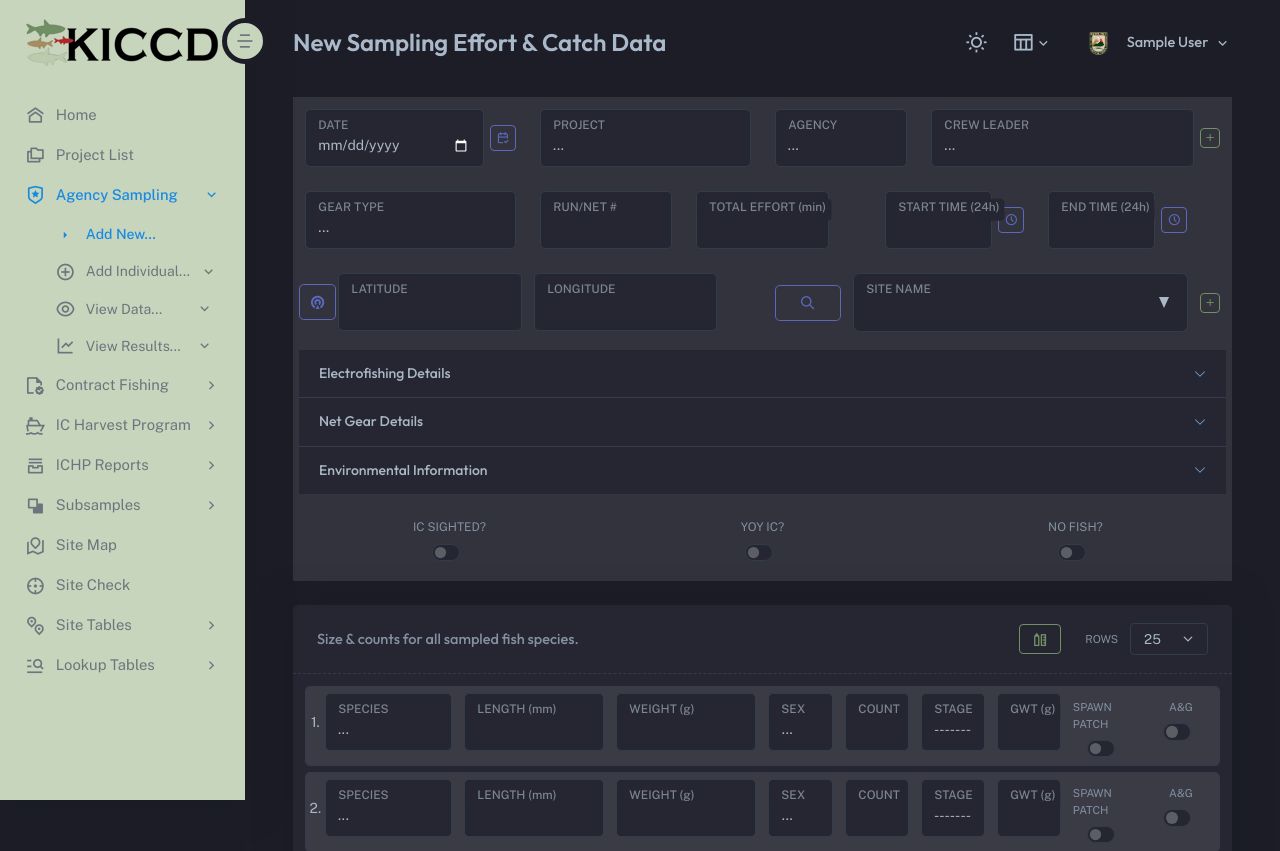
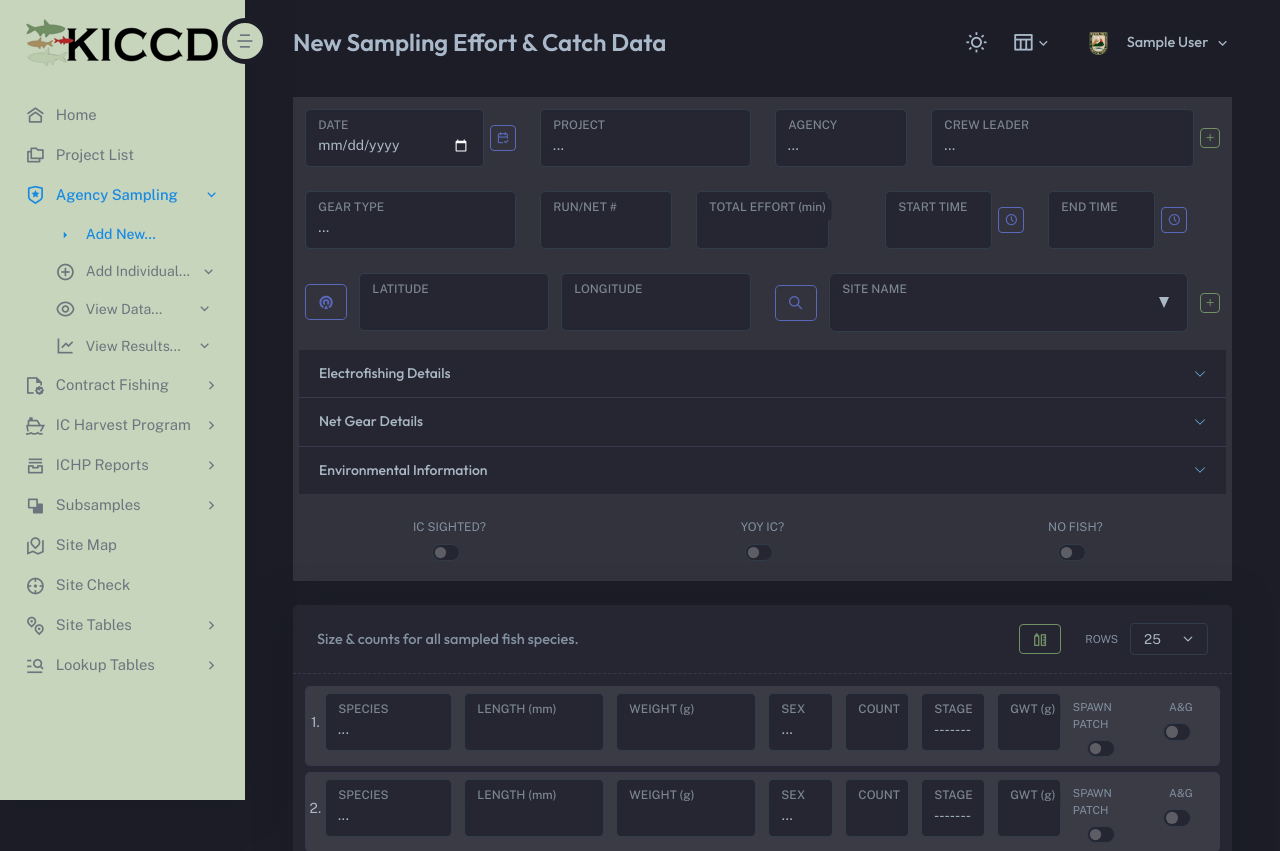
Before and after one commit to FishDev223/KICCD_DJ, a Django app: page /sampling/combined-add/ in a window 1280 px wide. Shown: the top 851 px of the page. Run offline with Django 5.2, Linux system fonts and the light colour scheme; the visitor is signed in with stand-in values (Sample User, id 1); data that the repository does not hold is empty; some libraries are stand-ins or nearby versions.

Commit message:
layout improvements - Railway

```diff
--- a/kiccd_app/templates/kiccd_app/pages/ic-combined-form.html
+++ b/kiccd_app/templates/kiccd_app/pages/ic-combined-form.html
@@ -57,7 +57,7 @@
                 </div>
 
             </div>-->
-            <div class="card-body">
+            <div class="card-body flex-grow-1">
                 <!-- Row 1: Date / Project / Agency / Crew Lead -->
                 <div class="row g-0 mb-md-0 mb-2">
                     <div class="col-md-3 p-md-2 p-2 mb-0 bg-dark bg-opacity-10">
@@ -143,7 +143,8 @@
                             <div class="col-6 p-md-2 p-2">
                                 <div class="form-floating">
                                     {{ event_form.effort_min }}
-                                    <label for="id_effort_min" class="form-label">TOTAL EFFORT (min)</label>
+                                    <label for="id_effort_min" class="d-none d-md-block form-label">TOTAL EFFORT (min)</label>
+                                    <label for="id_effort_min" class="d-md-none form-label">EFFORT (min)</label>
                                 </div>
                                 {% if event_form.effort_min.errors %}
                                     <div class="text-danger small">{{ event_form.effort_min.errors|striptags }}</div>
@@ -157,8 +158,9 @@
                                 <div class="d-flex gap-1 align-items-center">
                                     <div class="form-floating flex-grow-1">
                                         {{ event_form.start_time }}
-                                        <label for="id_start_time" class="form-label">START TIME (24h)</label>
-                                    </div>
+                                        <label for="id_start_time" class="form-label">START TIME</label>
+                                    </div>
+                                    <div class="d-none d-md-block">
                                         <button type="button" class="btn btn-outline-secondary btn-sm p-2"
                                                 title="Current time - Effort (min)"
                                                 style="height:25px;width:25px;min-width:25px;font-size:0.85rem;"
@@ -166,6 +168,7 @@
                                             <i class="ti ti-clock"></i>
                                         </button>
                                     </div>
+                                </div>
                                 {% if event_form.start_time.errors %}
                                     <div class="text-danger small">{{ event_form.start_time.errors|striptags }}</div>
                                 {% endif %}
@@ -174,8 +177,9 @@
                                 <div class="d-flex gap-1 align-items-center">
                                     <div class="form-floating flex-grow-1">
                                         {{ event_form.end_time }}
-                                        <label for="id_end_time" class="form-label">END TIME (24h)</label>
-                                    </div>
+                                        <label for="id_end_time" class="form-label">END TIME</label>
+                                    </div>
+                                    <div class="d-none d-md-block">
                                         <button type="button" class="btn btn-outline-secondary btn-sm p-2"
                                                 title="Current local time"
                                                 style="height:25px;width:25px;min-width:25px;font-size:0.85rem;"
@@ -183,6 +187,7 @@
                                             <i class="ti ti-clock"></i>
                                         </button>
                                     </div>
+                                </div>
                                 {% if event_form.end_time.errors %}
                                     <div class="text-danger small">{{ event_form.end_time.errors|striptags }}</div>
                                 {% endif %}
@@ -193,27 +198,22 @@
 
                 <!-- Row 3: GPS / Lat / Lng / Site -->
                 <div class="row g-0 mb-md-0 mb-2">
-                    <div class="col-md-6 bg-dark bg-opacity-10">
-                        <div class="row g-0 ms-0 me-0">
-                            <div class="col-md-1 col-2 d-flex align-items-center ps-md-1 pe-md-2 pb-md-2 pb-2 pt-md-2 pt-2 ps-2 pe-2">
+                    <div class="col-md-6 p-md-2 p-2 bg-dark bg-opacity-10">
+                        <div class="d-flex gap-md-2 gap-sm-1 align-items-center">
                             <button id="eventMyLocationBtn" type="button"
-                                        class="btn btn-outline-secondary w-sm-100"
+                                    class="btn btn-outline-secondary px-2 py-2"
                                     style="height:36px;min-width:25px;font-size:1.00rem;"
                                     title="Use my location">
                                 <i class="ri ri-gps-fill"></i>
                             </button>
-                            </div>
-                            <div class="col-md-5 col-5 ps-md-1 ps-0 pb-md-2 pt-2 pe-md-1 pe-1">
-                                <div class="form-floating">
+                            <div class="form-floating flex-grow-1">
                                 {{ event_form.latitude }}
                                 <label for="id_latitude" class="form-label">LATITUDE</label>
                             </div>
                             {% if event_form.latitude.errors %}
                                 <div class="text-danger small">{{ event_form.latitude.errors|striptags }}</div>
                             {% endif %}
-                            </div>
-                            <div class="col-md-5 col-5 ps-md-1 ps-0 pb-md-2 pb-2 pt-2 pe-md-1 pe-1">
-                                <div class="form-floating">
+                            <div class="form-floating flex-grow-1">
                                 {{ event_form.longitude }}
                                 <label for="id_longitude" class="form-label">LONGITUDE</label>
                             </div>
@@ -222,10 +222,9 @@
                             {% endif %}
                         </div>
                     </div>
-                    </div>
                     <div class="col-md-6 p-md-2 p-2 bg-dark bg-opacity-10">
-                        <div class="d-flex gap-2 align-items-center">
-                            <button type="button" class="btn btn-outline-secondary px-3 py-2" id="siteLookupBtn"
+                        <div class="d-flex gap-md-2 gap-sm-1 align-items-center">
+                            <button type="button" class="btn btn-outline-secondary px-2 py-2" id="siteLookupBtn"
                                     title="Find nearest site..."
                                     style="height:36px;min-width:25px;font-size:1.00rem;">
                                 <i class="ti ti-search"></i>
@@ -537,7 +536,7 @@
         <!-- ================================================================== -->
         <!-- CARD 2 — CATCH FORMSET                                             -->
         <!-- ================================================================== -->
-        <div class="card col-md-12 mt-3">
+        <div class="card col-md-12 mt-3 flex-grow-1">
             <div class="card-header border-bottom border-dashed d-flex justify-content-between align-items-center">
                 <div>
                     <h5 class="d-none d-md-block text-muted mb-0">Size & counts for all sampled fish species.</h5>
@@ -1039,7 +1038,9 @@
                             <div class="accordion-body p-2">
                                 <div class="d-flex align-items-center gap-2 mb-2">
                                     <span class="text-muted small">Click anywhere on the map to set coordinates. Drag the marker to adjust.</span>
+                                    <div class="d-none d-md-block">
                                         <button type="button" class="btn btn-sm btn-outline-secondary ms-auto" id="siteCoordPickerLocBtn">&#128205; Use My Location</button>
+                                    </div>
                                 </div>
                                 <div id="site-coord-picker-map"></div>
                                 <div id="siteCoordPickerDisplay" class="mt-2 small text-center text-muted d-none">
@@ -1628,8 +1629,32 @@ document.addEventListener('DOMContentLoaded', function () {
         return num.toFixed(5);
     }
 
+    function normalizeTimeTo24Hour(timeInput) {
+        if (!timeInput) return;
+
+        var value = String(timeInput.value || '').trim();
+        var match = value.match(/^(\d{1,2}):(\d{2})(?::\d{2})?\s*(AM|PM)$/i);
+        if (!match) return;
+
+        var hour = parseInt(match[1], 10);
+        var minute = match[2];
+        var meridiem = match[3].toUpperCase();
+        if (hour < 1 || hour > 12) return;
+
+        if (meridiem === 'AM') {
+            if (hour === 12) hour = 0;
+        } else if (hour !== 12) {
+            hour += 12;
+        }
+
+        timeInput.value = String(hour).padStart(2, '0') + ':' + minute;
+    }
+
     if (catchForm) {
         catchForm.addEventListener('submit', function () {
+            normalizeTimeTo24Hour(document.getElementById('id_start_time'));
+            normalizeTimeTo24Hour(document.getElementById('id_end_time'));
+
             var latEl = document.getElementById('id_latitude');
             var lngEl = document.getElementById('id_longitude');
             if (latEl && latEl.value) latEl.value = roundCoordTo5(latEl.value);
```
Lines whose indentation alone changed are shown as unchanged.
